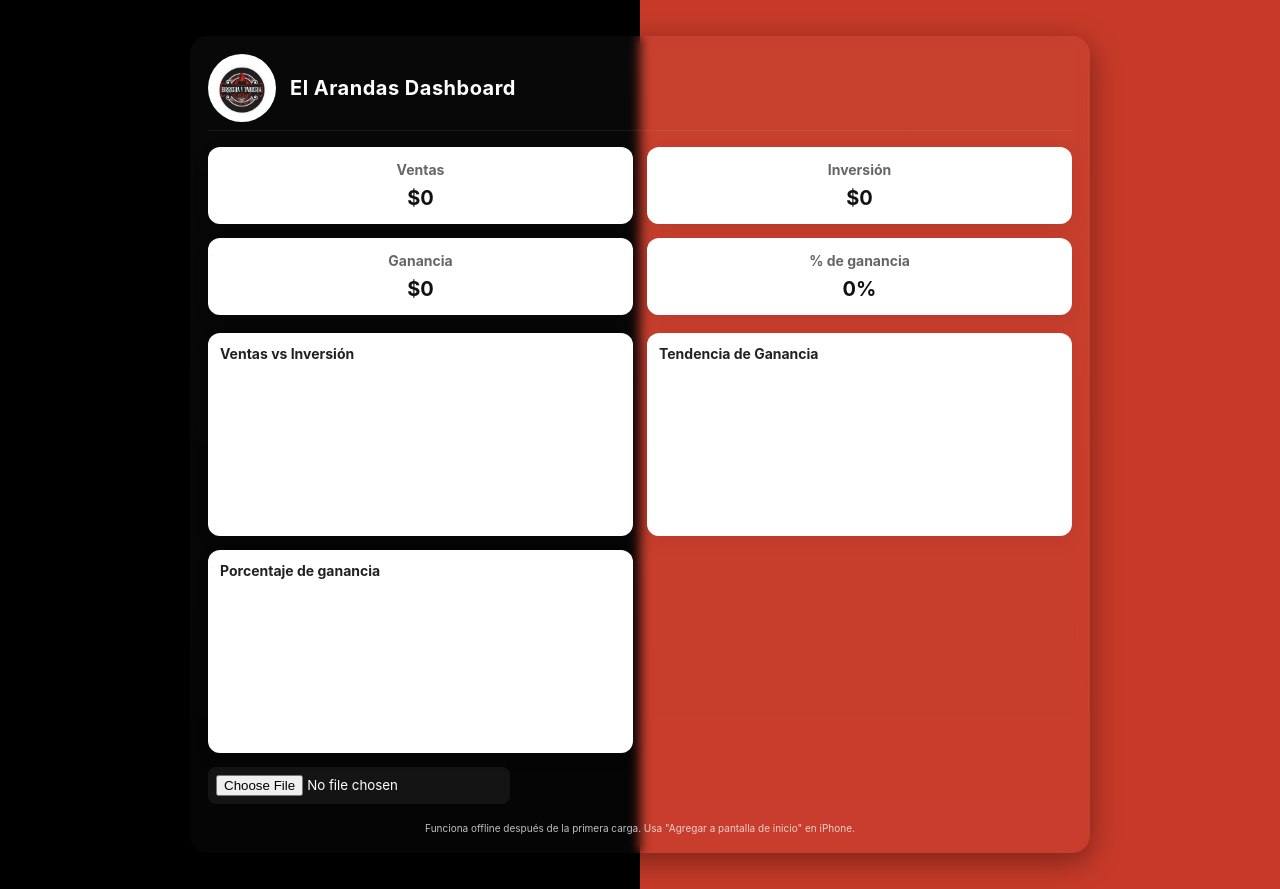
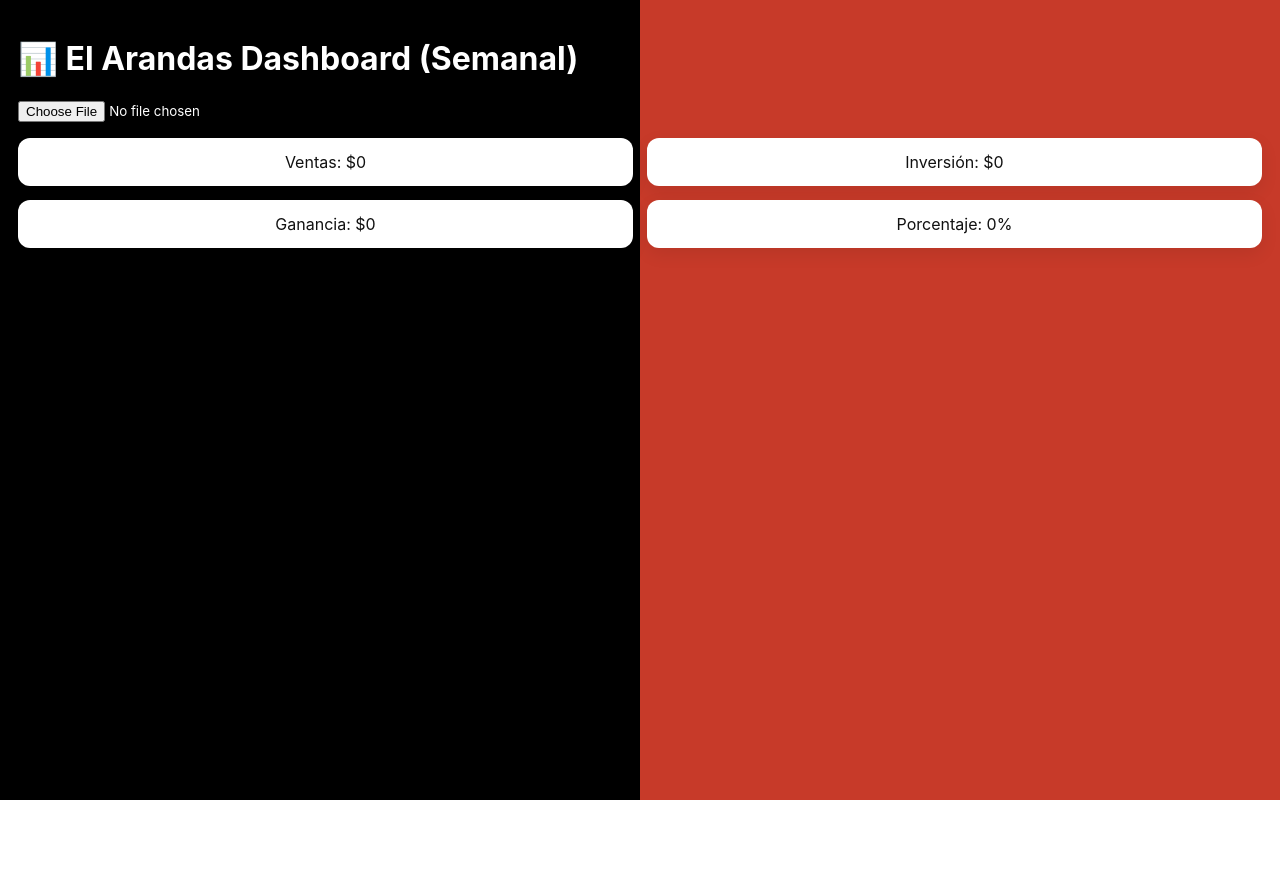
Before and after one commit to pvvqgfxcwb-prog/el-arandas-dashboard, a plain HTML site: page index.html in a window 1280 px wide. After the commit the page ends 800 px from the top, so only its background shows below. Drawn offline with nearby package versions, Linux system fonts and the light colour scheme.

Commit message:
Update index.html

```diff
--- a/index.html
+++ b/index.html
@@ -1,80 +1,31 @@
 <!DOCTYPE html>
 <html lang="es">
 <head>
-  <meta charset="utf-8" />
-  <meta name="viewport" content="width=device-width,initial-scale=1" />
-  <title>El Arandas Dashboard</title>
-  <link rel="manifest" href="manifest.json" />
-  <link rel="apple-touch-icon" href="assets/icon-180.png">
-  <meta name="theme-color" content="#000000">
-  <link rel="stylesheet" href="style.css">
+    <meta charset="UTF-8">
+    <meta name="viewport" content="width=device-width, initial-scale=1.0">
+    <title>El Arandas Dashboard</title>
+
+    <!-- Librerías -->
+    <script src="https://cdn.jsdelivr.net/npm/chart.js"></script>
+    <script src="https://cdn.jsdelivr.net/npm/xlsx@0.18.5/dist/xlsx.full.min.js"></script>
+
+    <link rel="stylesheet" href="style.css">
 </head>
+
 <body>
-  <div class="split left"></div>
-  <div class="split right"></div>
+    <h1>📊 El Arandas Dashboard (Semanal)</h1>
 
-  <div class="app">
-    <header>
-      <img src="assets/logo_original.png" alt="El Arandas" class="logo">
-      <h1>El Arandas Dashboard</h1>
-    </header>
+    <input type="file" id="fileInput" accept=".xlsx">
 
-    <section class="cards">
-      <div class="card">
-        <h3>Ventas</h3>
-        <p id="ventas">$0</p>
-      </div>
-      <div class="card">
-        <h3>Inversión</h3>
-        <p id="inversion">$0</p>
-      </div>
-      <div class="card">
-        <h3>Ganancia</h3>
-        <p id="ganancia">$0</p>
-      </div>
-      <div class="card">
-        <h3>% de ganancia</h3>
-        <p id="porcentaje">0%</p>
-      </div>
-    </section>
-
-    <section class="charts">
-      <div class="chart-card">
-        <h3>Ventas vs Inversión</h3>
-        <canvas id="chart1"></canvas>
-      </div>
-      <div class="chart-card">
-        <h3>Tendencia de Ganancia</h3>
-        <canvas id="chart2"></canvas>
-      </div>
-      <div class="chart-card">
-        <h3>Porcentaje de ganancia</h3>
-        <canvas id="chart3"></canvas>
-      </div>
-    </section>
-
-    <div class="controls">
-      <input type="file" id="fileInput" accept=".xlsx" />
-      <button id="installBtn" style="display:none">Instalar App</button>
+    <div class="cards">
+        <div class="card">Ventas: <span id="ventas">$0</span></div>
+        <div class="card">Inversión: <span id="inversion">$0</span></div>
+        <div class="card">Ganancia: <span id="ganancia">$0</span></div>
+        <div class="card">Porcentaje: <span id="porcentaje">0%</span></div>
     </div>
 
-    <footer>
-      <small>Funciona offline después de la primera carga. Usa "Agregar a pantalla de inicio" en iPhone.</small>
-    </footer>
-  </div>
+    <canvas id="mainChart"></canvas>
 
-  <!-- Libraries (these are loaded from CDN). For full offline use, serve local copies after first load. -->
-  <script src="https://cdn.jsdelivr.net/npm/xlsx/dist/xlsx.full.min.js"></script>
-  <script src="https://cdn.jsdelivr.net/npm/chart.js"></script>
-
-  <script src="app.js"></script>
-  <script>
-    // Register service worker
-    if ('serviceWorker' in navigator) {
-      navigator.serviceWorker.register('service-worker.js').catch(function(err){
-        console.warn('ServiceWorker registration failed: ', err);
-      });
-    }
-  </script>
+    <script src="app.js"></script>
 </body>
 </html>
```
